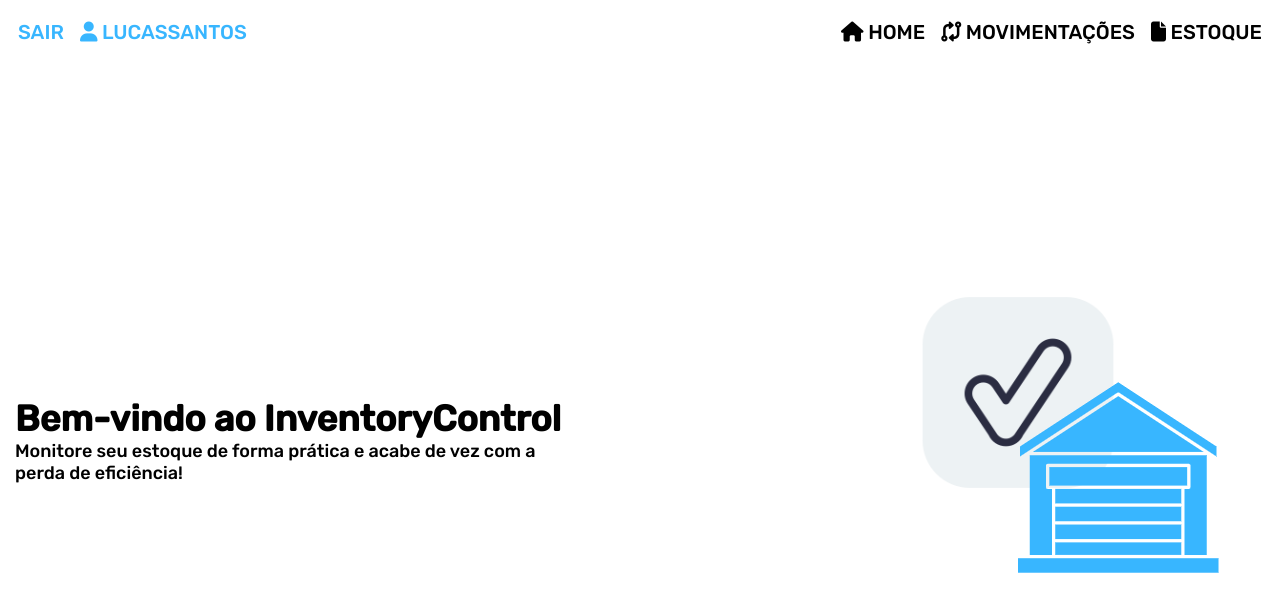
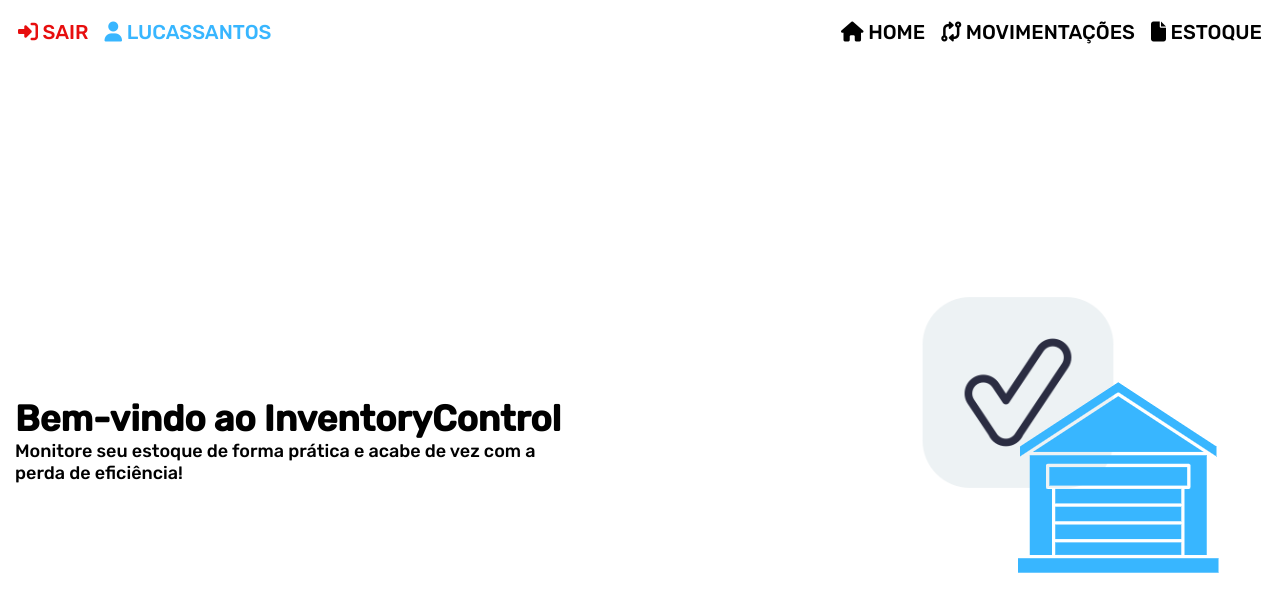
Before and after one commit to kettermann-g/controle-estoque, a PHP site: page / in a window 1280 px wide. Shown: the top 601 px of the page. Run offline with PHP 8.4, Linux system fonts and the light colour scheme; a user stored in the database is signed in; data comes from the database, SQL or seed files in the repository; some libraries are stand-ins or nearby versions.

Commit message:
alterações de usabilidade no botão sair

```diff
--- a/css/navbarStyle.css
+++ b/css/navbarStyle.css
@@ -58,16 +58,16 @@ font-size: 20px;
 }
 
 .link-enabled-danger{
-  color: #38B6FF;
+  color: #e70e0e;
   padding: 0px 8px;
   text-transform: uppercase;
-  transition: 0.2s;
+  transition: 0.4s;
   cursor: pointer;
   font-size: 20px;
 }
 
 .link-enabled-danger:hover {
-  color: rgb(196, 8, 8)!important;
+  transform: translateY(5px);
 }
 
 .i-link-enabled {
--- a/templates/header.php
+++ b/templates/header.php
@@ -71,9 +71,9 @@
       <?php else: ?>
         <div class="div-condicional" id="div1">
           <li id="sair" class="link-enabled-danger" onclick="location.href='<?= $BASE_URL ?>/php/processoSair.php';">
+            <i id="cor2" class="fa-solid fa-right-to-bracket"></i>
             <span>Sair</span>
           </li>
-
 
           <li id="username" class="nav-item link-enabled">
             <i id ="cor5" class="fa-solid fa-user"></i>
```
